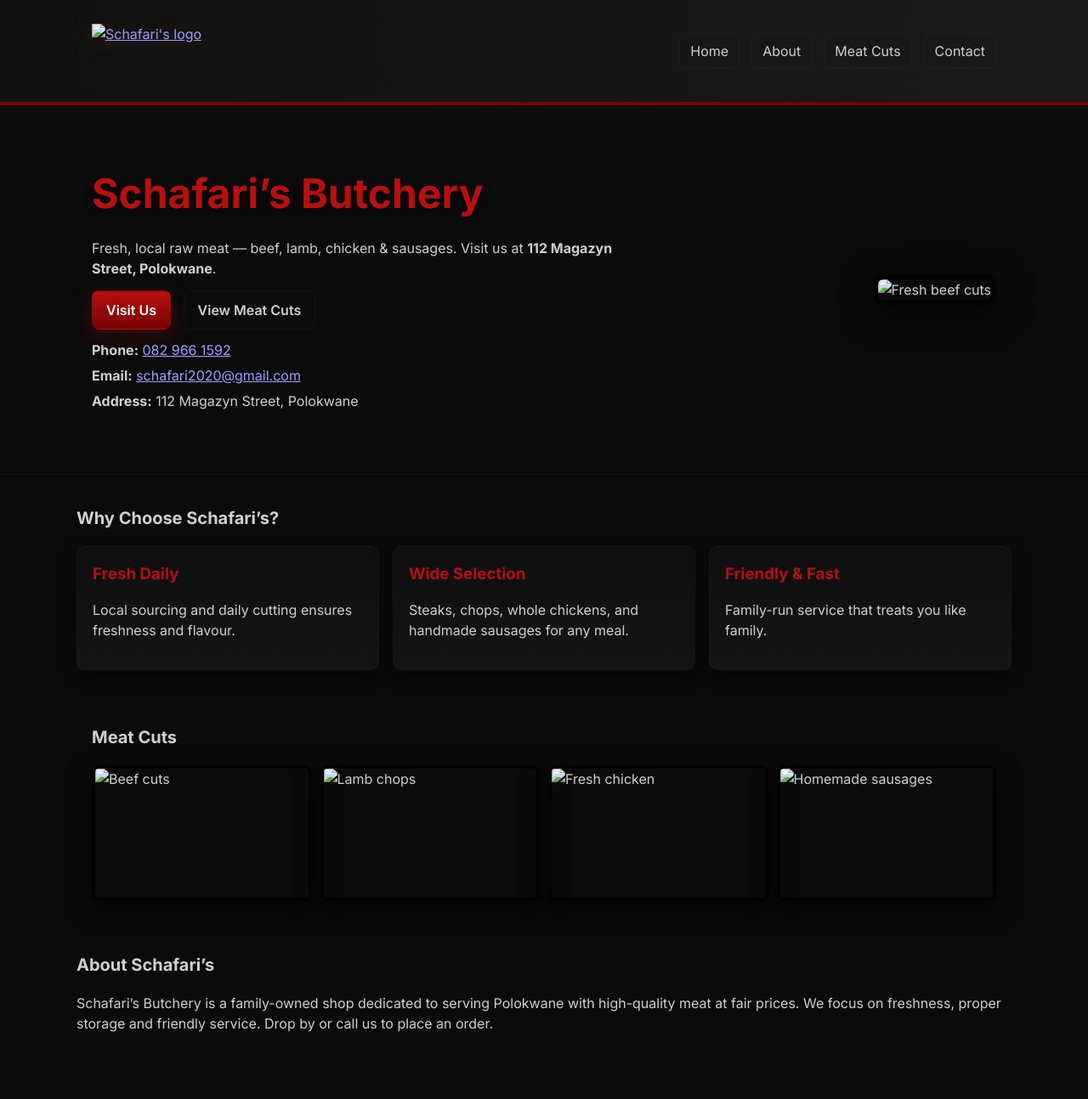
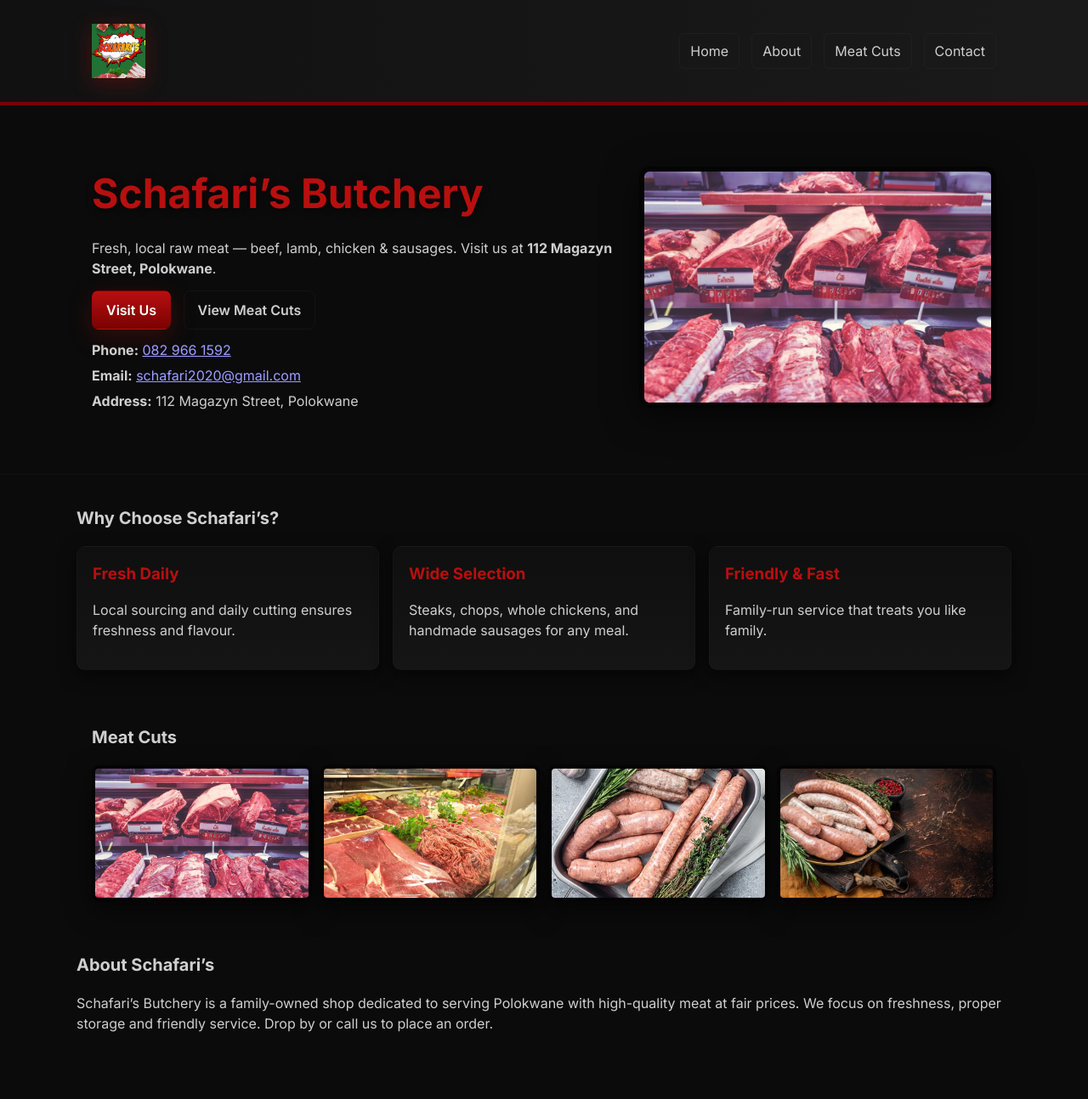
Before and after one commit to jovansteenkamp00-glitch/schafaris-site, a plain HTML site: page index.html in a window 1280 px wide. Shown: the top 1294 px of the page at 85% size. Drawn offline with Linux system fonts and the light colour scheme.

Commit message:
Update index.html

```diff
--- a/index.html
+++ b/index.html
@@ -12,7 +12,7 @@
   <header class="site-header">
     <div class="container header-inner">
       <a class="logo" href="#home">
-        <img src="images/logo.jpg" alt="Schafari's logo" class="logo-img">
+        <img src="logo.jpg" alt="Schafari's logo" class="logo-img">
       </a>
 
       <nav class="main-nav" id="main-nav">
@@ -48,7 +48,7 @@
         </div>
 
         <div class="hero-image">
-          <img src="images/beef.jpg" alt="Fresh beef cuts" class="hero-photo">
+          <img src="beef.jpg" alt="Fresh beef cuts" class="hero-photo">
         </div>
       </div>
     </section>
@@ -76,10 +76,10 @@
     <section id="gallery" class="gallery container">
       <h2 class="section-title">Meat Cuts</h2>
       <div class="gallery-grid">
-        <img src="images/beef.jpg" alt="Beef cuts">
-        <img src="images/lamb.jpg" alt="Lamb chops">
-        <img src="images/chicken.jpg" alt="Fresh chicken">
-        <img src="images/sausages.jpg" alt="Homemade sausages">
+        <img src="beef.jpg" alt="Beef cuts">
+        <img src="lamb.jpg" alt="Lamb chops">
+        <img src="chicken.jpg" alt="Fresh chicken">
+        <img src="sausages.jpg" alt="Homemade sausages">
       </div>
     </section>
 
```
